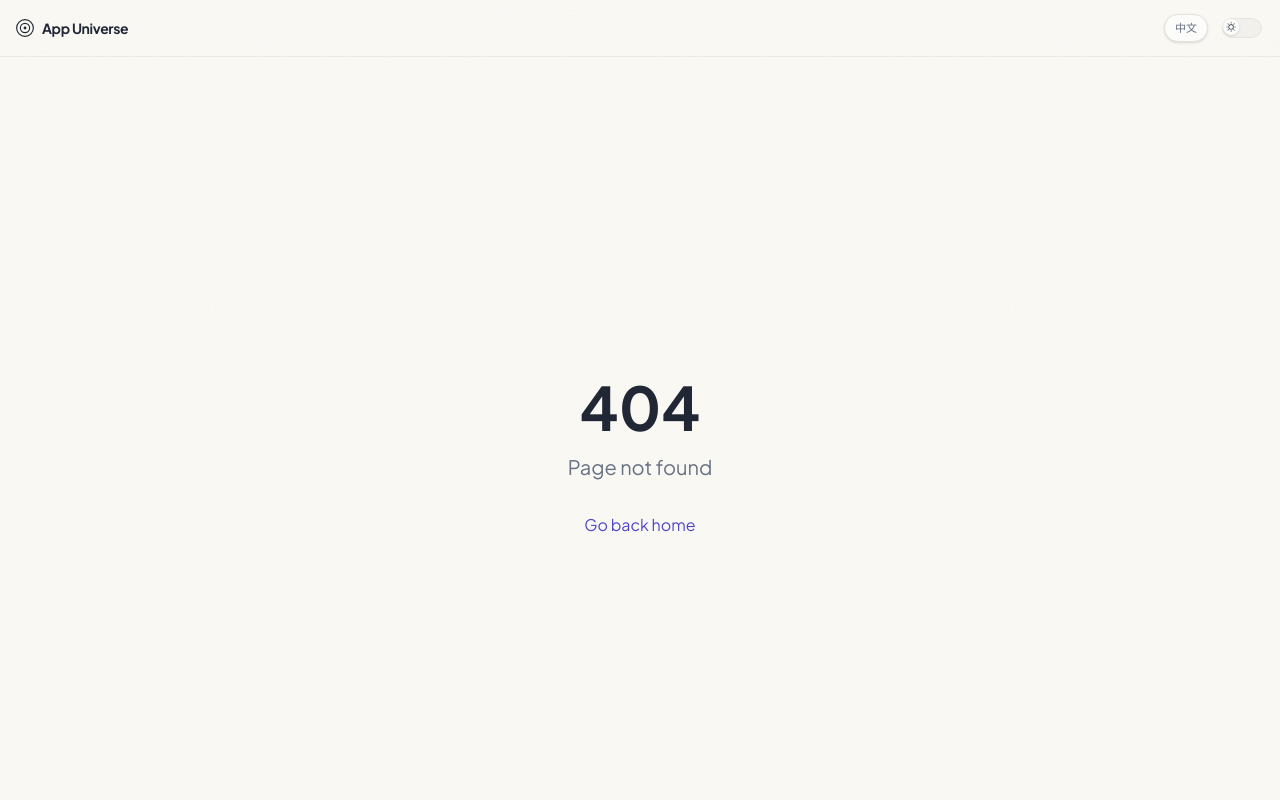
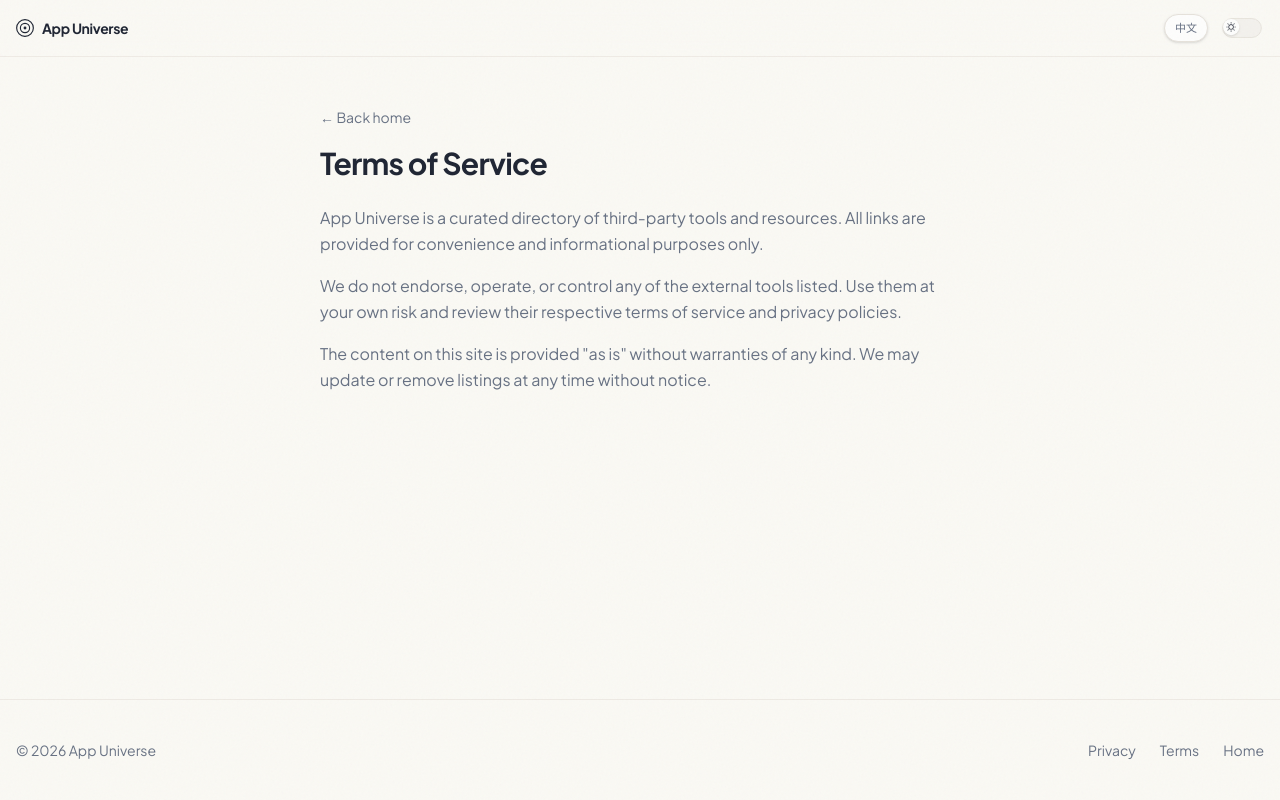
Before and after one commit to cookabc/app-universe, a Next.js app: page /terms in a window 1280 px wide. Before the commit this address had no page. Shown: the top 800 px of the page. Built offline with nearby package versions, Linux system fonts and the light colour scheme.

Commit message:
feat: add privacy, terms and branded 404 pages
Add legal pages with back navigation and a branded not-found page
to eliminate dead ends and meet basic compliance requirements.

```diff
--- a/src/app/not-found.tsx
+++ b/src/app/not-found.tsx
@@ -1,13 +1,21 @@
+import Link from 'next/link'
+
 export default function NotFound() {
     return (
-        <div className="min-h-screen flex items-center justify-center bg-background-light dark:bg-background-dark">
-            <div className="text-center">
-                <h1 className="text-6xl font-bold text-foreground mb-4">404</h1>
-                <p className="text-xl text-muted-foreground mb-8">Page not found</p>
-                <a href="/" className="text-primary hover:underline">
+        <section className="min-h-[60vh] flex items-center justify-center px-4">
+            <div className="text-center max-w-md">
+                <p className="text-sm font-medium text-primary mb-2">404</p>
+                <h1 className="text-4xl font-bold text-foreground mb-3 tracking-tight">Page not found</h1>
+                <p className="text-base text-muted-foreground mb-6 leading-relaxed">
+                    The page you are looking for does not exist or has been moved.
+                </p>
+                <Link
+                    href="/"
+                    className="inline-flex items-center gap-2 px-5 py-2.5 rounded-[var(--radius)] bg-foreground text-background text-sm font-medium hover:bg-foreground/90 transition-colors"
+                >
                     Go back home
-                </a>
+                </Link>
             </div>
-        </div>
+        </section>
     )
 }
--- /dev/null
+++ b/src/app/privacy/page.tsx
@@ -0,0 +1,31 @@
+import Link from 'next/link'
+
+export const metadata = {
+    title: 'Privacy Policy — App Universe',
+    description: 'Privacy policy for App Universe.',
+}
+
+export default function PrivacyPage() {
+    return (
+        <section className="mx-auto max-w-2xl px-4 py-12">
+            <Link href="/" className="text-sm text-muted-foreground hover:text-foreground transition-colors">
+                ← Back home
+            </Link>
+            <h1 className="text-3xl font-bold tracking-tight text-foreground mt-4 mb-6">Privacy Policy</h1>
+            <div className="text-muted-foreground space-y-4 leading-relaxed">
+                <p>
+                    App Universe does not collect personal data. The site only uses essential cookies and local storage
+                    to remember your theme preference and language selection.
+                </p>
+                <p>
+                    When you click a tool link, you are redirected to the tool provider's website. We are not
+                    responsible for the privacy practices of external sites.
+                </p>
+                <p>
+                    We do not use analytics, trackers, or advertising cookies. If this changes, we will update this
+                    policy.
+                </p>
+            </div>
+        </section>
+    )
+}
--- /dev/null
+++ b/src/app/terms/page.tsx
@@ -0,0 +1,31 @@
+import Link from 'next/link'
+
+export const metadata = {
+    title: 'Terms of Service — App Universe',
+    description: 'Terms of service for App Universe.',
+}
+
+export default function TermsPage() {
+    return (
+        <section className="mx-auto max-w-2xl px-4 py-12">
+            <Link href="/" className="text-sm text-muted-foreground hover:text-foreground transition-colors">
+                ← Back home
+            </Link>
+            <h1 className="text-3xl font-bold tracking-tight text-foreground mt-4 mb-6">Terms of Service</h1>
+            <div className="text-muted-foreground space-y-4 leading-relaxed">
+                <p>
+                    App Universe is a curated directory of third-party tools and resources. All links are provided for
+                    convenience and informational purposes only.
+                </p>
+                <p>
+                    We do not endorse, operate, or control any of the external tools listed. Use them at your own risk
+                    and review their respective terms of service and privacy policies.
+                </p>
+                <p>
+                    The content on this site is provided "as is" without warranties of any kind. We may update or remove
+                    listings at any time without notice.
+                </p>
+            </div>
+        </section>
+    )
+}
```
